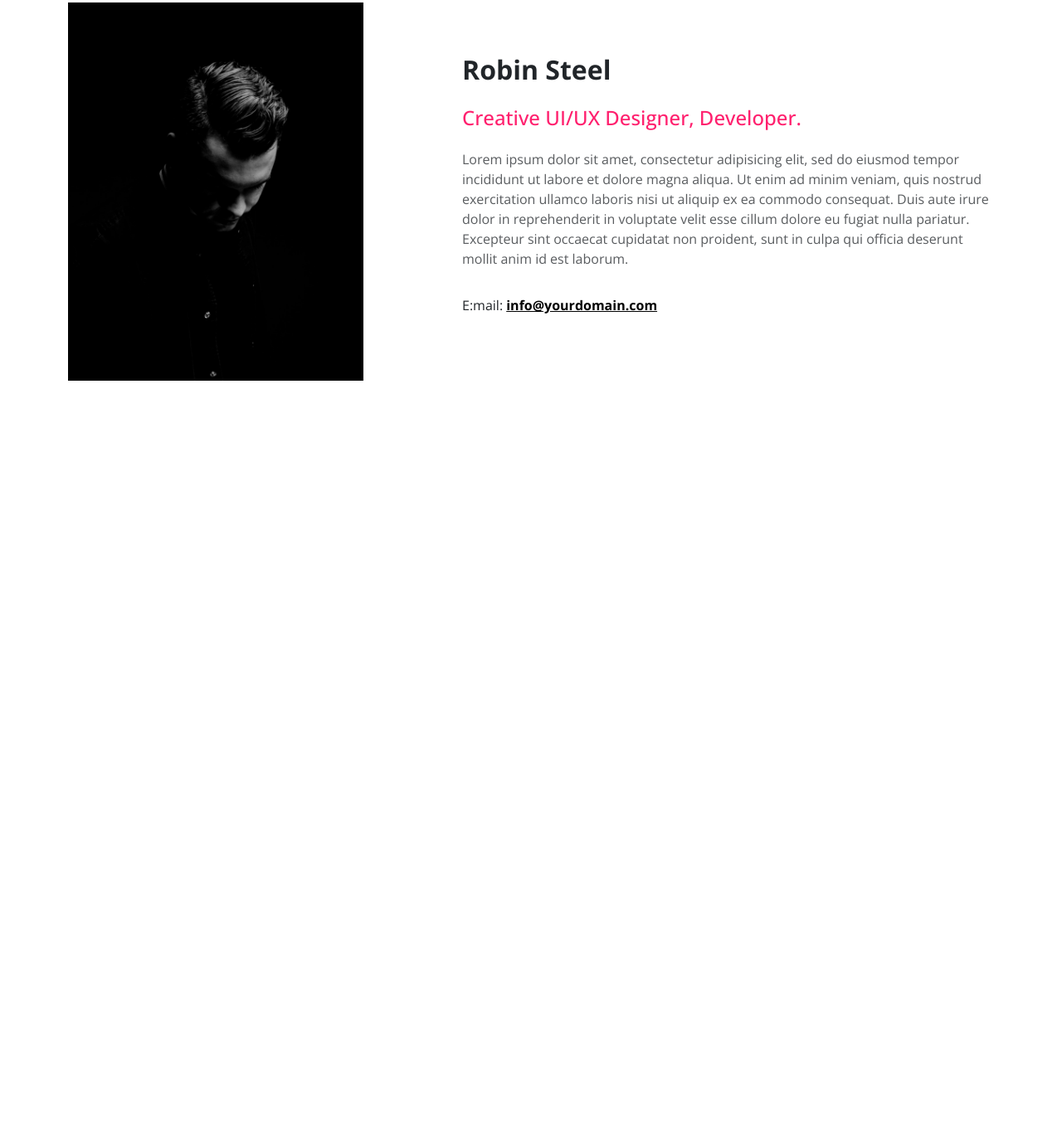
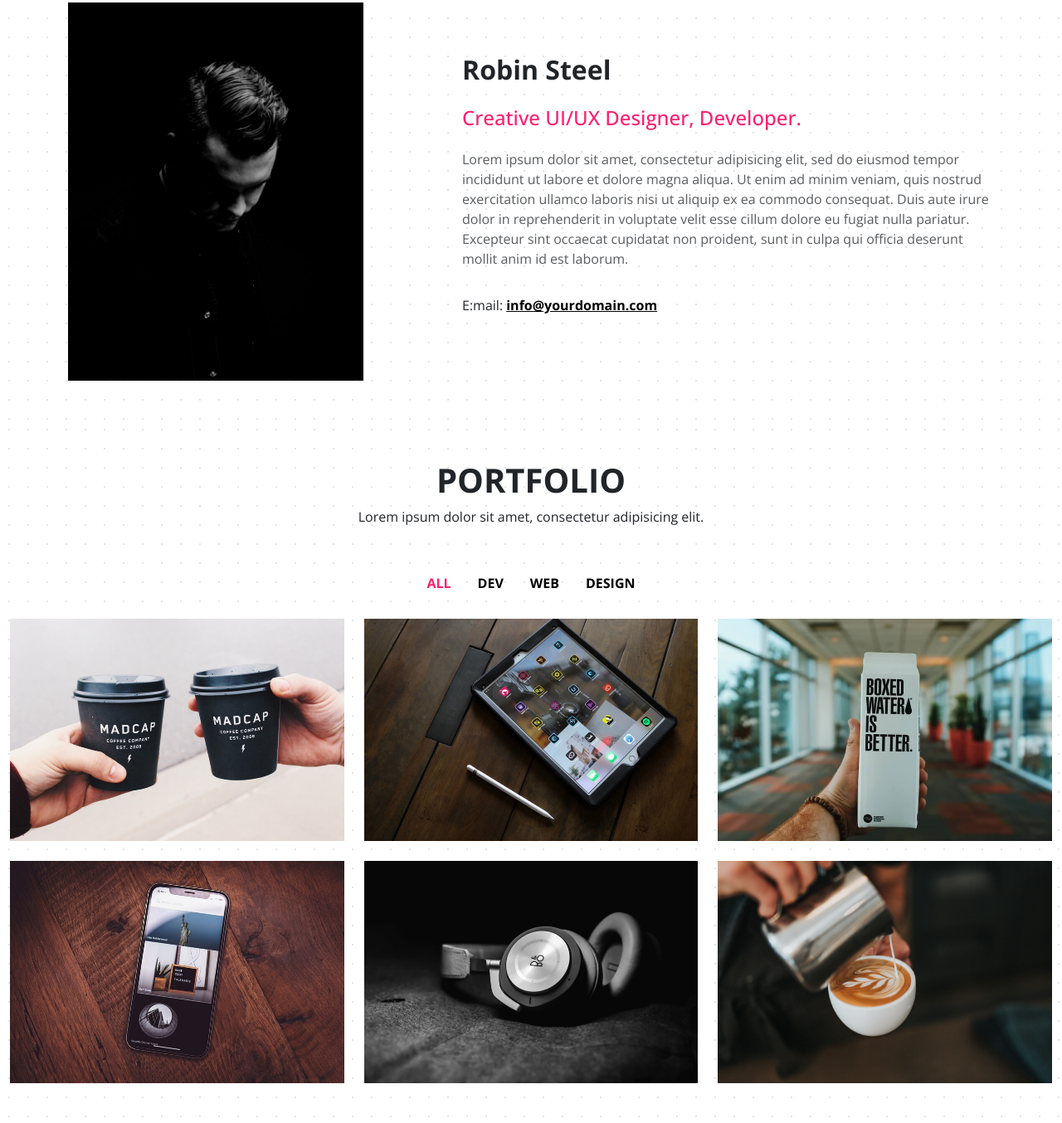
Before and after one commit to Mays-Awwad/Osaka, a plain HTML site: page index.html in a window 1280 px wide. Shown: the part 973-2327 px from the top of the page at 83% size. Before the commit the page ends 1480 px from the top, so only its background shows below. Drawn offline with nearby package versions, Linux system fonts and the light colour scheme.

Commit message:
create portfolio

```diff
--- a/assets/css/main.css
+++ b/assets/css/main.css
@@ -30,3 +30,21 @@ body{
 .hero .hero-content h1{
     text-transform: capitalize;
 }
+
+.about,.portfolio{
+    background-image:url(./../image/public/light_dot.jpg);
+}
+
+.portfolio .nav-tabs .nav-item.show .nav-link, .nav-tabs .nav-link.active{
+    color:var(--mainColor);
+}
+.portfolio .nav-link{
+    color:black;
+}
+.portfolio .nav-tabs .nav-link {
+    border:none;
+}
+
+.portfolio .nav-tabs{
+    border-bottom: none;
+}
--- a/index.html
+++ b/index.html
@@ -13,7 +13,7 @@
     <link rel="stylesheet" href="./assets/css/main.css">
   </head>
   <body>
-    <nav class="navbar navbar-expand-lg position-fixed w-100">
+    <nav class="navbar navbar-expand-lg position-fixed w-100 shadow-lg bg-black">
   <div class="container-fluid">
     <a class="navbar-brand text-white" href="#">OSAKA</a>
     <button class="navbar-toggler" type="button" data-bs-toggle="collapse" data-bs-target="#navbarSupportedContent" aria-controls="navbarSupportedContent" aria-expanded="false" aria-label="Toggle navigation">
@@ -78,7 +78,7 @@
               <img src="./assets/image/public/me.jpg" alt="meImage" class="img-fluid">
         </div>
 
-        <div class="col-md-7 offset-1 ">
+        <div class="col-md-7 offset-md-1 ">
           <div class="about-details d-flex flex-column justify-content-center h-100 gap-3">
              <h2 class="fw-bold fs-2">Robin Steel</h2>
             <h4 class="text__primary">Creative UI/UX Designer, Developer.</h4>
@@ -90,6 +90,108 @@
     </div>
 </section>
 
+<section class="portfolio py-5">
+    <div class="title text-center mb-5">
+      <h1 class="fw-bold text-uppercase fs-1">portfolio</h1>
+      <p class="fw-normal mt-2">Lorem ipsum dolor sit amet, consectetur adipisicing elit.</p>
+    </div>
+
+    <nav>
+  <div class="nav nav-tabs justify-content-center" id="nav-tab" role="tablist">
+    <button class="nav-link active fw-bold" id="nav-all-tab" data-bs-toggle="tab" data-bs-target="#nav-all" type="button" role="tab" aria-controls="nav-home" aria-selected="true">ALL</button>
+    <button class="nav-link fw-bold" id="nav-dev-tab" data-bs-toggle="tab" data-bs-target="#nav-dev" type="button" role="tab" aria-controls="nav-profile" aria-selected="false">DEV</button>
+    <button class="nav-link fw-bold" id="nav-web-tab" data-bs-toggle="tab" data-bs-target="#nav-web" type="button" role="tab" aria-controls="nav-web" aria-selected="false">WEB</button>
+    <button class="nav-link fw-bold" id="nav-design-tab" data-bs-toggle="tab" data-bs-target="#nav-design" type="button" role="tab" aria-controls="nav-design" aria-selected="false" >DESIGN</button>
+  </div>
+</nav>
+<div class="tab-content mt-4" id="nav-tabContent">
+  <div class="tab-pane fade show active" id="nav-all" role="tabpanel" aria-labelledby="nav-all-tab" tabindex="0">
+    <div class="container-fluid">
+      <div class="row gap-sm-3 gap-md-0 g-md-3 g-lg-4">
+        <div class="col-md-4">
+          <div class="portfolio-img">
+            <img src="./assets/image/portfolio/1.jpg" alt="" class="img-fluid">
+          </div>
+        </div>
+
+         <div class="col-md-4">
+          <div class="portfolio-img">
+            <img src="./assets/image/portfolio/2.jpg" alt="" class="img-fluid">
+          </div>
+        </div>
+
+         <div class="col-md-4">
+          <div class="portfolio-img">
+            <img src="./assets/image/portfolio/3.jpg" alt="" class="img-fluid">
+          </div>
+        </div>
+
+         <div class="col-md-4">
+          <div class="portfolio-img">
+            <img src="./assets/image/portfolio/4.jpg" alt="" class="img-fluid">
+          </div>
+        </div>
+
+         <div class="col-md-4">
+          <div class="portfolio-img">
+            <img src="./assets/image/portfolio/5.jpg" alt="" class="img-fluid">
+          </div>
+        </div>
+
+         <div class="col-md-4">
+          <div class="portfolio-img">
+            <img src="./assets/image/portfolio/6.jpg" alt="" class="img-fluid">
+          </div>
+        </div>
+      </div>
+    </div>
+  </div>
+  <div class="tab-pane fade" id="nav-dev" role="tabpanel" aria-labelledby="nav-dev-tab" tabindex="0">
+    <div class="col-md-4">
+          <div class="portfolio-img">
+            <img src="./assets/image/portfolio/4.jpg" alt="" class="img-fluid">
+          </div>
+        </div>
+  </div>
+  <div class="tab-pane fade" id="nav-web" role="tabpanel" aria-labelledby="nav-web-tab" tabindex="0">
+    <div class="col-md-4">
+          <div class="portfolio-img">
+            <img src="./assets/image/portfolio/6.jpg" alt="" class="img-fluid">
+          </div>
+        </div>
+  </div>
+  <div class="tab-pane fade" id="nav-design" role="tabpanel" aria-labelledby="nav-design-tab" tabindex="0">
+
+       <div class="container-fluid">
+        <div class="row g-5">
+                 <div class="col-md-4">
+          <div class="portfolio-img">
+            <img src="./assets/image/portfolio/1.jpg" alt="" class="img-fluid">
+          </div>
+        </div>
+
+         <div class="col-md-4">
+          <div class="portfolio-img">
+            <img src="./assets/image/portfolio/2.jpg" alt="" class="img-fluid">
+          </div>
+        </div>
+
+         <div class="col-md-4">
+          <div class="portfolio-img">
+            <img src="./assets/image/portfolio/3.jpg" alt="" class="img-fluid">
+          </div>
+        </div>
+        <div class="col-md-4">
+          <div class="portfolio-img">
+            <img src="./assets/image/portfolio/5.jpg" alt="" class="img-fluid">
+          </div>
+        </div>
+        </div>
+       </div>
+  </div>
+</div>
+</section>
+
 </main>
 
     <script src="https://cdn.jsdelivr.net/npm/bootstrap@5.3.8/dist/js/bootstrap.bundle.min.js" integrity="sha384-FKyoEForCGlyvwx9Hj09JcYn3nv7wiPVlz7YYwJrWVcXK/BmnVDxM+D2scQbITxI" crossorigin="anonymous"></script>
```
Also changed, not shown: assets/image/portfolio/1.jpg (added), assets/image/portfolio/2.jpg (added), assets/image/portfolio/3.jpg (added), assets/image/portfolio/4.jpg (added), assets/image/portfolio/5.jpg (added), assets/image/portfolio/6.jpg (added), assets/image/public/light_dot.jpg (added).
